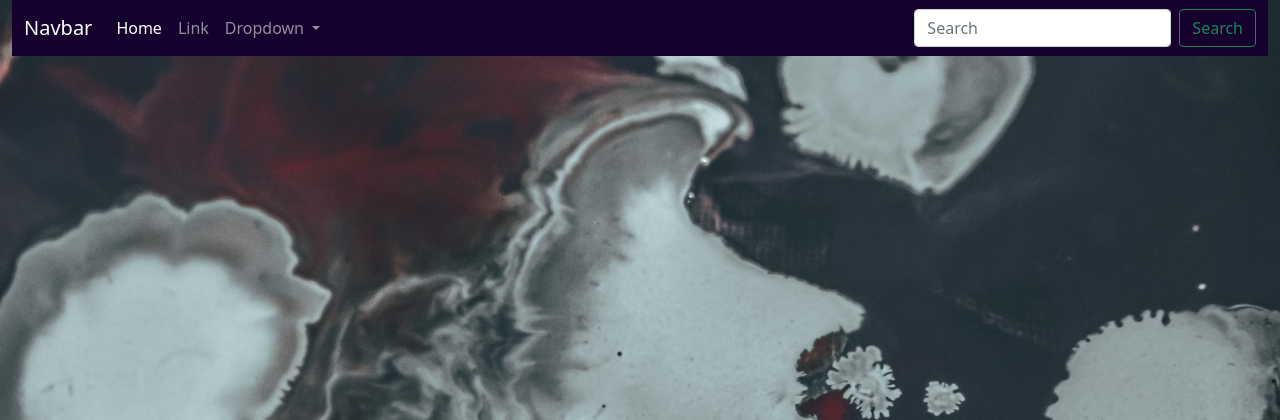
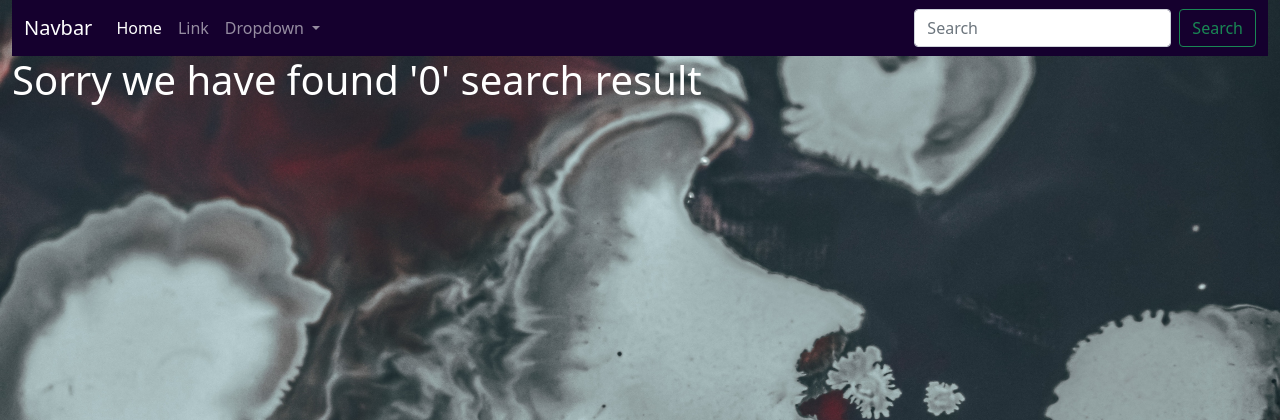
Before and after one commit to bensammwaniki/Gallery, a Django app: page /search/ in a window 1280 px wide. Shown: the top 420 px of the page. Run offline with Django 3.2, Linux system fonts and the light colour scheme; some libraries are stand-ins or nearby versions.

Commit message:
displaying search result

```diff
--- a/galleryapp/templates/result.html
+++ b/galleryapp/templates/result.html
@@ -2,7 +2,9 @@
 {% load static %}
 {% block content %}
 
-
+<div class="tag">
+    <h1 class="h1" style="color: white;">{{ message }}</h1>
+</div>
 <div class="row main">
     {% for img in images %}
       <div class="card cardimg" style="width: 26rem;">
--- a/galleryapp/views.py
+++ b/galleryapp/views.py
@@ -28,5 +28,5 @@ def search(request):
 
     else:
         locations = Location.objects.all()
-        message = "Sorry we ave found '0' search result"
+        message = "Sorry we have found '0' search result"
         return render(request, 'result.html', {"message": message, 'locations': locations})
```
Also changed, not shown: static/style.css (line endings or trailing spaces).
